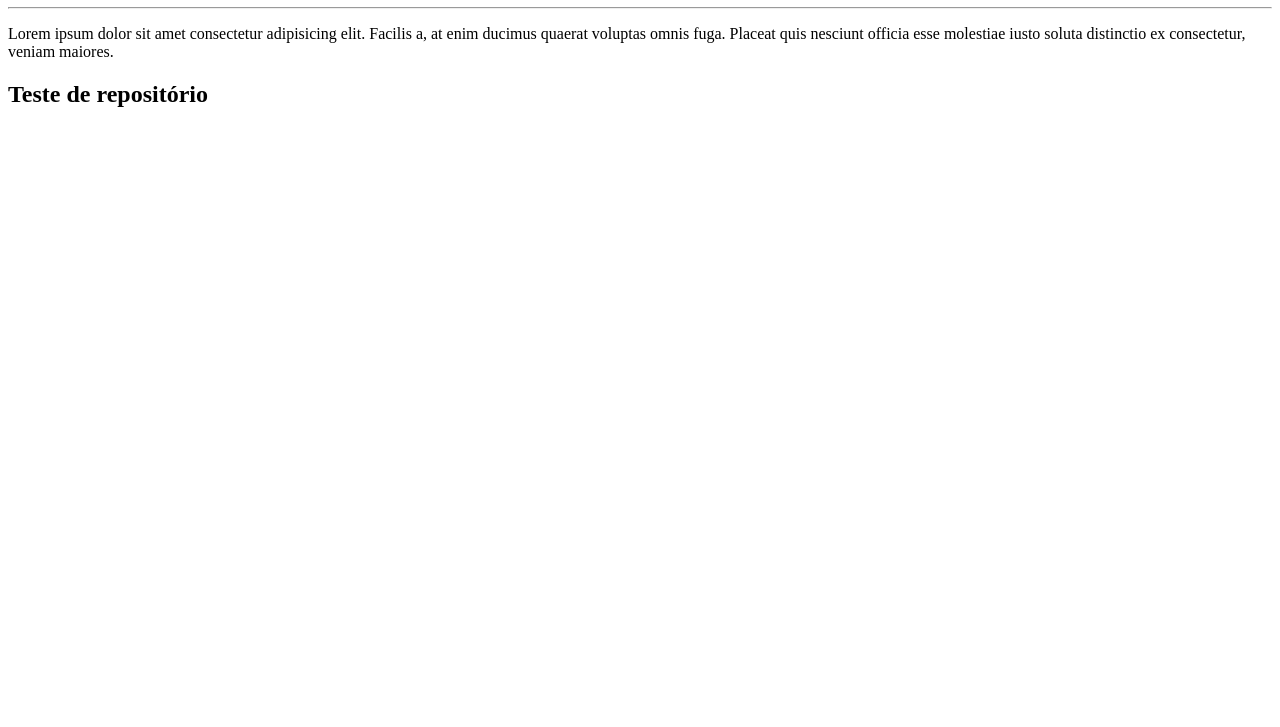
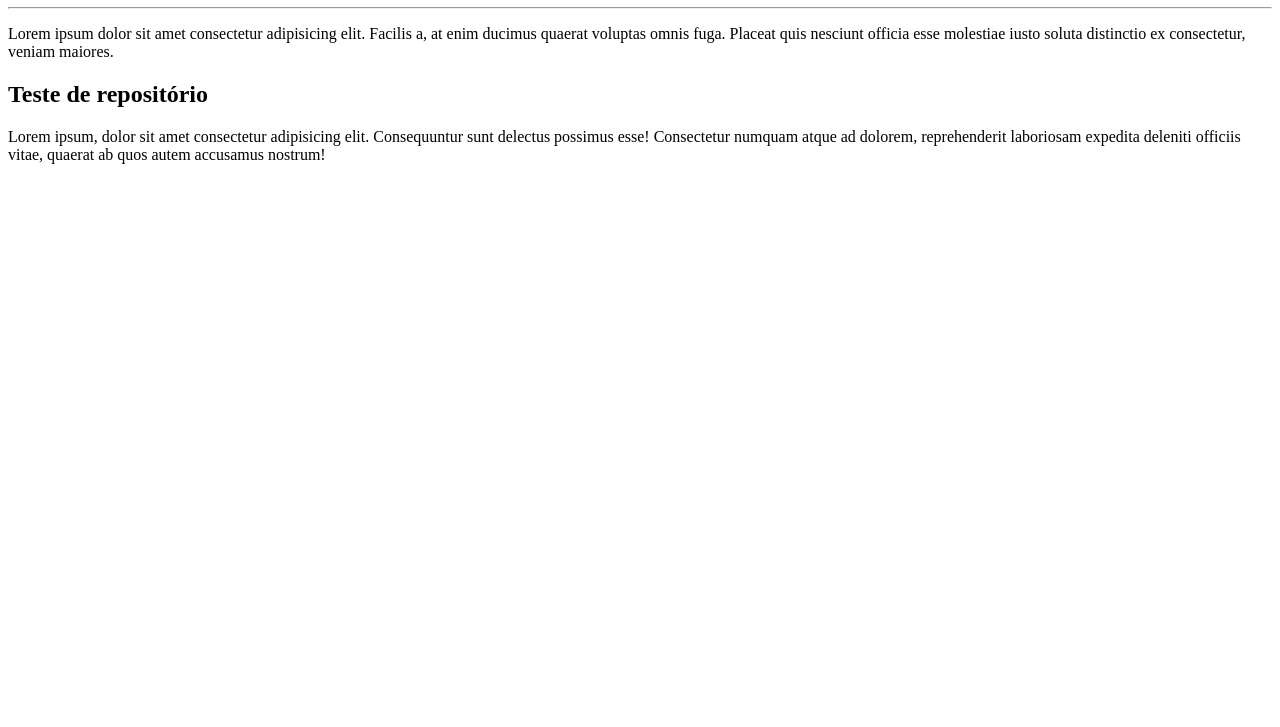
Before and after one commit to eucardoso0/Ola-Mundo, a plain HTML site: page site-exemplo/index.html in a window 1280 px wide. Shown: the part 73-800 px from the top of the page. Drawn offline with Linux system fonts and the light colour scheme.

Commit message:
adicionei um parágrafo

```diff
--- a/site-exemplo/index.html
+++ b/site-exemplo/index.html
@@ -10,5 +10,6 @@
     <hr>
     <p>Lorem ipsum dolor sit amet consectetur adipisicing elit. Facilis a, at enim ducimus quaerat voluptas omnis fuga. Placeat quis nesciunt officia esse molestiae iusto soluta distinctio ex consectetur, veniam maiores.</p>
     <h2>Teste de repositório</h2>
+    <p>Lorem ipsum, dolor sit amet consectetur adipisicing elit. Consequuntur sunt delectus possimus esse! Consectetur numquam atque ad dolorem, reprehenderit laboriosam expedita deleniti officiis vitae, quaerat ab quos autem accusamus nostrum!</p>
 </body>
 </html>
```
